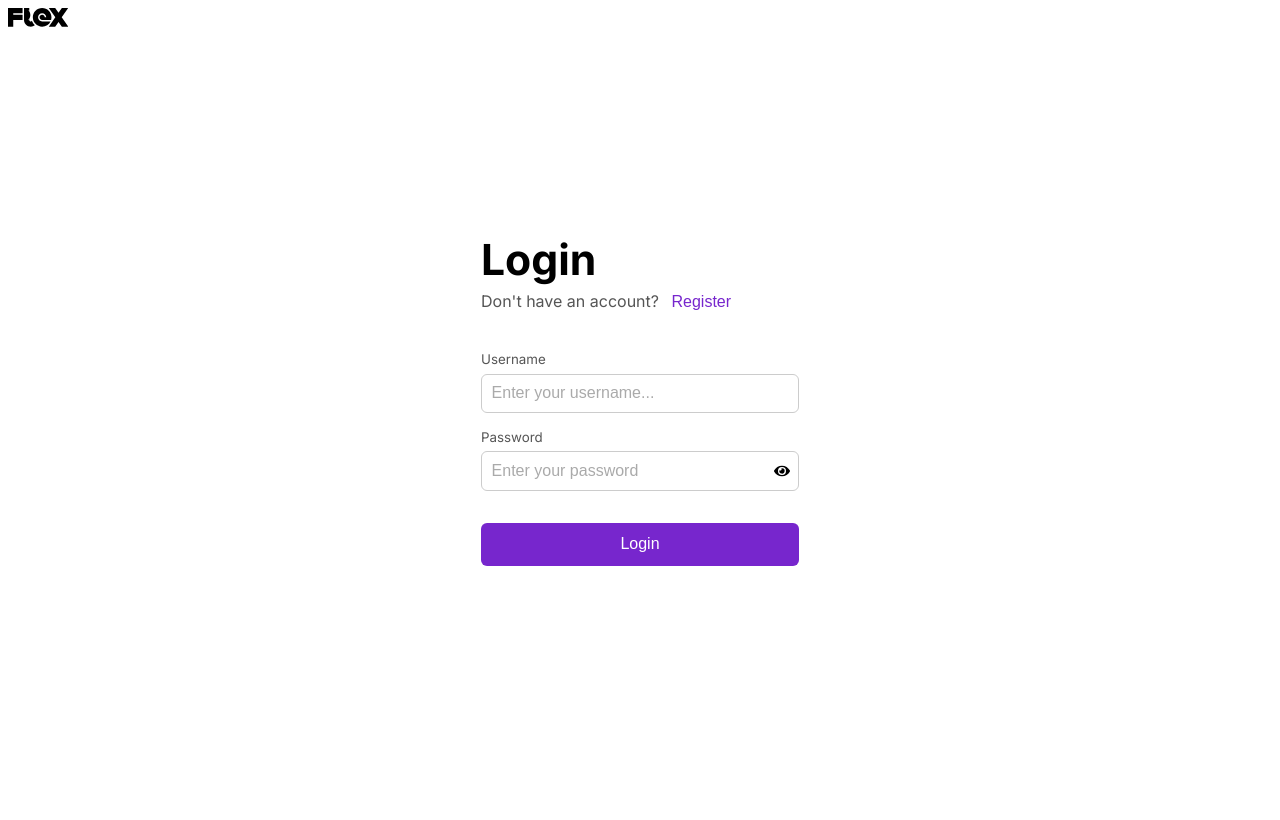
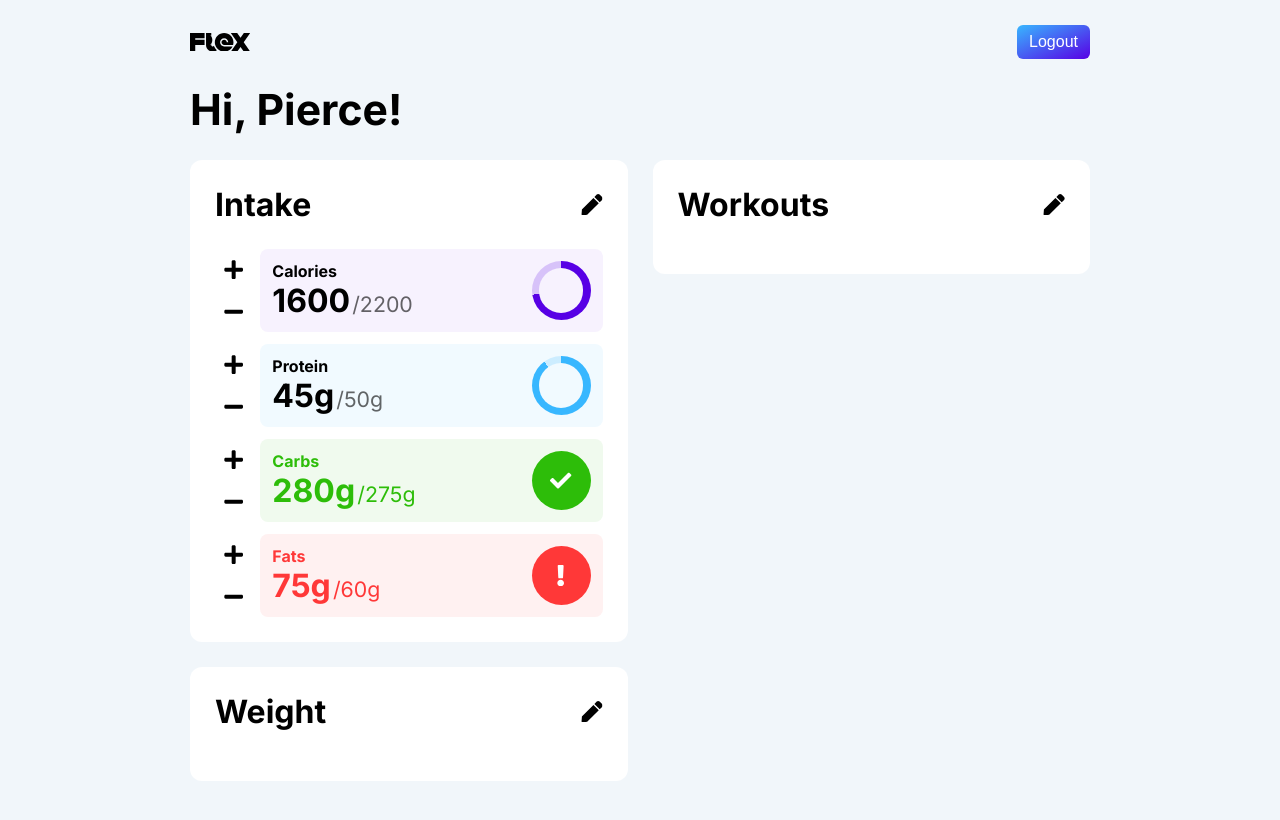
Before and after one commit to phidalgodiblasio/Flex, a React (Create React App) app in the folder frontend/flex/: page / in a window 1280 px wide. Shown: the top 820 px of the page. Built offline with nearby package versions, Linux system fonts and the light colour scheme.

Commit message:
Homepage Intake UI done; layout for homepage created

```diff
--- a/frontend/flex/src/js/App.js
+++ b/frontend/flex/src/js/App.js
@@ -7,10 +7,10 @@ export default class App extends Component {
   constructor(props) {
     super(props)
 
-    // TODO: implement sessions and save the user's logged in state within the browser
+    // TODO: reset values after testing homepage
     this.state = {
-      loggedIn: false,
-      username: ""
+      loggedIn: true,
+      username: "Pierce"
     }
   }
 
--- a/frontend/flex/src/js/Authentication.js
+++ b/frontend/flex/src/js/Authentication.js
@@ -220,6 +220,18 @@ export default class Authentication extends Component {
       )
     }
 
+    let errorMessageRender;
+    if(this.state.showErrorMessage) {
+      errorMessageRender = (
+        <div id={styles.errorBox}>
+          <p>{this.state.errorMessage}</p>
+          <button type="button" onClick={() => this.hideErrorMessage()}>
+            <FaTimes></FaTimes>
+          </button>
+        </div>
+      )
+    }
+
     let authRender = this.state.onLoginPage ? (
       <form id={styles.authForm} onSubmit={(e) => this.login(e)}>
         <h1>Login</h1>
@@ -238,6 +250,7 @@ export default class Authentication extends Component {
           {passwordErrorMessage}
         </div>
         <button className="solid-button" type="submit">Login</button>
+        {errorMessageRender}
       </form>
     ) : (
       <form id={styles.authForm} onSubmit={(e) => this.register(e)}>
@@ -265,23 +278,10 @@ export default class Authentication extends Component {
       </form>
     )
 
-    let errorMessageRender;
-    if(this.state.showErrorMessage) {
-      errorMessageRender = (
-        <div id={styles.errorBox}>
-          <p>{this.state.errorMessage}</p>
-          <button type="button" onClick={() => this.hideErrorMessage()}>
-            <FaTimes></FaTimes>
-          </button>
-        </div>
-      )
-    }
-
     return (
       <div id={styles.outerAuthWrapper}>
         <Logo className={styles.absolute} id="logo" />
         <div id={styles.innerAuthWrapper}>
-          {errorMessageRender}
           {authRender}
         </div>
       </div>
--- a/frontend/flex/src/js/Homepage.js
+++ b/frontend/flex/src/js/Homepage.js
@@ -1,4 +1,9 @@
-import React, { Component } from 'react'
+import React, { Component } from 'react';
+import styles from '../style/Homepage.module.css';
+import { ReactComponent as Logo } from '../assets/flex-logo.svg';
+import IntakeSection from './IntakeSection';
+import { FaPen } from 'react-icons/fa';
+import Section from './Section';
 
 export default class Homepage extends Component {
 
@@ -12,10 +17,48 @@ export default class Homepage extends Component {
     }
   }
 
+  handleLogout() {
+    console.log("TODO: Implement logout");
+  }
+
+  handleEditIntake() {
+    console.log("TODO: Implement handleEditIntake()");
+  }
 
   render() {
+    let intakeSection = (
+      <Section title="Intake" editFunction={this.handleEditIntake}>
+        <IntakeSection type="Calories" current={1600} goal={2200} />
+        <IntakeSection type="Protein" current={45} goal={50} />
+        <IntakeSection type="Carbs" current={280} goal={275} />
+        <IntakeSection type="Fats" current={75} goal={60} />
+      </Section>
+    );
+    let workoutSection = (
+      <Section title="Workouts">
+
+      </Section>
+    );
+    let weightSection = (
+      <Section title="Weight">
+
+      </Section>
+    );
+
     return (
-      <div>Hi, {this.props.username}</div>
+      <div className="container">
+        <header>
+          <Logo id="logo" />
+          <button className="primary-button" onClick={() => this.handleLogout()}>Logout</button>
+        </header>
+        <h1>Hi, {this.props.username}!</h1>
+
+        <div id={styles.innerBody}>
+          {intakeSection}
+          {workoutSection}
+          {weightSection}
+        </div>
+      </div>
     )
   }
 }
--- /dev/null
+++ b/frontend/flex/src/js/IntakeSection.js
@@ -0,0 +1,83 @@
+import React from 'react';
+import styles from '../style/IntakeSection.module.css';
+import { FaPlus, FaMinus, FaCheck, FaExclamation } from 'react-icons/fa';
+
+export default function IntakeSection(
+  {
+    type, // What type of intake section this is (Calories, Protein, Fats, Carbs)
+    current, // Current intake value
+    goal // Goal intake value
+  }
+  ) {
+  let innerClasses = `small-padding ${styles.innerWrap}`;
+  let colorRGB; // color to associate with this intake
+  let innerProgressColor; // matches the background color (light version of colorRGB)
+  let progressIcon = <FaCheck />;
+  if(type == "Calories") {
+    innerClasses += ` ${styles.calories}`;
+    colorRGB = "var(--primary-rgb)";
+    innerProgressColor = "var(--primary-light)";
+  } else if(type == "Protein") {
+    innerClasses += ` ${styles.protein}`;
+    colorRGB = "var(--secondary-rgb)";
+    innerProgressColor = "var(--secondary-light";
+  } else if(type == "Carbs") {
+    innerClasses += ` ${styles.carbs}`;
+    colorRGB = "var(--tertiary-rgb)";
+    innerProgressColor = "var(--tertiary-light";
+  } else if(type == "Fats") {
+    innerClasses += ` ${styles.fats}`;
+    colorRGB = "var(--fourth-rgb)";
+    innerProgressColor = "var(--fourth-light";
+  }
+
+  // Since protein, carbs, and fats are in grams, add a g to the end of those for the display
+  let currentText = current;
+  let goalText = `/${goal}`;
+  if(type != "Calories") {
+    currentText += "g";
+    goalText += "g";
+  }
+
+  // Hide the thing that makes the progress circle look like a border (so it'll look filled)
+  if(current >= goal) {
+    innerProgressColor = "none";
+    innerClasses += ` ${styles.goalReached}`;
+  }
+
+  // Warn the user if the current intake is >= 1.25 times their goal value
+  if(current >= 1.25 * goal) {
+    progressIcon = <FaExclamation />
+  }
+
+  // Calculate the arc of the progress circle
+  let progressDegrees = `${current / goal * 360}deg`;
+
+  return (
+    <div className={styles.outerWrap}>
+      <div className={styles.buttonsWrap}>
+        <button>
+          <FaPlus />
+        </button>
+        <button>
+          <FaMinus />
+        </button>
+      </div>
+      <div className={innerClasses}>
+        <div>
+          <label>{type}</label>
+          <div>
+            <span className={styles.current}>{currentText}</span>
+            <span className={styles.goal}>{goalText}</span>
+          </div>
+        </div>
+        <div
+        className={styles.progress}
+        style={{background:`conic-gradient(rgb(${colorRGB}) ${progressDegrees}, rgba(${colorRGB}, 0.2) 0deg)`}}>
+          {progressIcon}
+          <div className={styles.progressInner} style={{backgroundColor:`${innerProgressColor}`}}/>
+        </div>
+      </div>
+    </div>
+  )
+}
--- /dev/null
+++ b/frontend/flex/src/js/Section.js
@@ -0,0 +1,19 @@
+import React from 'react';
+import { FaPen } from 'react-icons/fa';
+import styles from '../style/Homepage.module.css';
+
+export default function Section({title, editFunction, children}) {
+  return (
+    <div className="section large-padding">
+      <div className="section-header">
+        <h2>{title}</h2>
+        <div>
+          <button className={styles.editButton} onClick={() => editFunction()}>
+            <FaPen />
+          </button>
+        </div>
+      </div>
+      {children}
+    </div>
+  )
+}
--- a/frontend/flex/src/style/Authentication.module.css
+++ b/frontend/flex/src/style/Authentication.module.css
@@ -1,24 +1,27 @@
 #outerAuthWrapper {
-  display: flex;
-  align-items: center;
-  justify-content: center;
+  margin: auto;
+  max-width: 400px;
   height: 100vh;
+  position: relative;
 }
 
 #innerAuthWrapper {
-  position: relative;
-  flex-grow: 1;
-  max-width: 350px;
+  height: 100%;
+  display: flex;
+  align-items: center;
 }
 
 .absolute {
   position: absolute;
   top: 0;
   left: 0;
+  margin: 25px;
 }
 
 #authForm {
-  margin: 16px;
+  position: relative;
+  margin: 25px;
+  flex-grow: 1;
 }
 
 #authForm > div {
@@ -54,7 +57,7 @@ input::placeholder {
 }
 
 .input:focus-within {
-  border-color: var(--accent-color);
+  border-color: var(--primary-color);
   background-color: rgba(var(--accent-rgb), 0.05);
 }
 
@@ -73,7 +76,7 @@ p {
   border: none;
   outline: none;
   background: none;
-  color: var(--accent-color);
+  color: var(--primary-color);
   padding: .5em;
   font-size: inherit;
 }
@@ -103,12 +106,11 @@ button[type="submit"] {
   position: absolute;
   display: flex;
   align-items: center;
-  width: calc(100% - 32px);
-  left: 16px;
+  width: 100%;
   padding: 1em;
+  margin-top: 25px;
   background-color: red;
   border-radius: var(--rounded-border);
-  top: 100%;
   animation: errorAnimation 0.3s ease-out;
 }
 
--- /dev/null
+++ b/frontend/flex/src/style/Homepage.module.css
@@ -0,0 +1,69 @@
+header {
+  display: flex;
+  flex-direction: row;
+  justify-content: space-between;
+  align-items: center;
+}
+
+h1 {
+  margin: 25px 0;
+}
+
+h2 {
+  margin: 0;
+}
+
+#innerBody {
+  max-width: 450px; /* Max width of sections */
+  margin: auto;
+}
+
+#innerBody > div {
+  flex-grow: 1;
+}
+
+#innerBody > div:not(:last-of-type) {
+  margin-bottom: 25px;
+}
+
+@media (width > 800px) {
+  #innerBody {
+    max-width: none;
+    display: grid;
+    gap: 25px;
+    grid-template-columns: 1fr 1fr;
+  }
+
+  #innerBody > div {
+    margin: 0 !important;
+  }
+
+  #innerBody > div:nth-of-type(2) {
+    grid-row: 1 / span 3; /* Honestly this is still magic to me I'm not totally sure why it works */
+    grid-column: 2;
+  }
+}
+
+.editButton {
+  background: none;
+  font-size: var(--semi-large-text);
+  line-height: 0.5em;
+  padding: 0.25em;
+  border-radius: var(--rounded-border);
+  transform: translateX(0.25em);
+}
+
+.editButton svg {
+  transition: 0.2s linear;
+  fill: var(--on-background-color);
+}
+
+.editButton:hover {
+  background-color: var(--transparent-button-hover);
+}
+
+#tall {
+  height: 1500px;
+  width: 100%;
+  background-color: #0001;
+}
--- /dev/null
+++ b/frontend/flex/src/style/IntakeSection.module.css
@@ -0,0 +1,114 @@
+.outerWrap {
+  display: flex;
+}
+
+.outerWrap:not(:last-of-type) {
+  margin-bottom: 12px;
+}
+
+.innerWrap {
+  flex-grow: 1;
+  border-radius: 8px;
+  display: flex;
+  justify-content: space-between;
+}
+
+.buttonsWrap {
+  display:flex;
+  flex-direction: column;
+  justify-content: space-around;
+  margin-right: 8px;
+}
+
+.buttonsWrap button {
+  padding: 8px;
+  font-size: var(--semi-large-text);
+  background: none;
+  line-height: 0.5;
+  border-radius: var(--rounded-border);
+}
+
+.buttonsWrap button svg {
+  transition: 0.2s linear;
+  fill: var(--on-background-color);
+}
+
+.buttonsWrap button:hover {
+  background-color: var(--transparent-button-hover);
+}
+
+.calories {
+  background-color: var(--primary-light);
+}
+
+.protein {
+  background-color: var(--secondary-light);
+}
+
+.carbs {
+  background-color: var(--tertiary-light);
+}
+
+.fats {
+  background-color: var(--fourth-light);
+}
+
+/* When the user reaches their goals, the color of the text changes to the intake's color */
+.goalReached.calories span, .goalReached.calories label {
+  color: var(--primary-color);
+}
+
+.goalReached.protein span, .goalReached.protein label {
+  color: var(--secondary-color);
+}
+
+.goalReached.carbs span, .goalReached.carbs label {
+  color: var(--tertiary-color);
+}
+
+.goalReached.fats span, .goalReached.fats label {
+  color: var(--fourth-color);
+}
+
+label {
+  color: var(--on-background-color);
+  font-weight: bold;
+  font-size: var(--medium-text);
+  margin: 0;
+}
+
+.current {
+  font-weight: bold;
+  font-size: var(--large-text);
+  color: var(--on-background-color);
+}
+
+.goal {
+  padding-left: 0.1em;
+  font-size: var(--semi-large-text);
+}
+
+.progress {
+  aspect-ratio: 1 / 1;
+  width: auto;
+  height: 100%;
+  border-radius: 999px;
+  position: relative;
+  display: flex;
+  justify-content: center;
+  align-items: center;
+}
+
+.progressInner {
+  width: 75%;
+  height: 75%;
+  border-radius: 999px;
+  position: absolute;
+  left: 12.5%;
+  top: 12.5%;
+}
+
+.progress svg {
+  fill: white;
+  font-size: var(--semi-large-text);
+}
--- a/frontend/flex/src/style/index.css
+++ b/frontend/flex/src/style/index.css
@@ -6,26 +6,72 @@
 
 body {
   margin: 0;
+  background-color: #F1F6FA;
   font-family: 'Inter', sans-serif;
   -webkit-font-smoothing: antialiased;
   -moz-osx-font-smoothing: grayscale;
 
-  --text-color: #555;
-  --accent-color: rgb(var(--accent-rgb));
-  --accent-rgb: 119, 38, 205;
+  --on-background-color: #000;
+  --text-color: #0009;
+  --primary-color: rgb(var(--primary-rgb));
+  --primary-rgb: 87, 0, 229;
+  --primary-light: #F7F2FE;
+  --secondary-color: rgb(var(--secondary-rgb));
+  --secondary-rgb: 56, 183, 255;
+  --secondary-light: #F1FAFF;
+  --tertiary-color: rgb(var(--tertiary-rgb));
+  --tertiary-rgb: 45, 189, 9;
+  --tertiary-light: #F0FAEE;
+  --fourth-color: rgb(var(--fourth-rgb));
+  --fourth-rgb: 255, 56, 56;
+  --fourth-light: #FFF1F1;
+
+  --button-gradient: linear-gradient(to bottom right, var(--secondary-color), var(--primary-color));
+  --transparent-button-hover: #0001;
 
   --rounded-border: 6px;
 
   --smallest-text: 8pt;
   --small-text: 10pt;
   --medium-text: 12pt;
-  --semi-large-text: 18pt;
+  --semi-large-text: 16pt;
   --large-text: 24pt;
   --largest-text: 32pt;
 }
 
+.container {
+  padding: 25px;
+  max-width: 950px;
+  margin:auto;
+}
+
+.section {
+  background-color: white;
+  border-radius: 12px;
+  min-width: 350px;
+  max-width: 450px;
+  height: min-content;
+}
+
+.section-header {
+  display: flex;
+  flex-direction: row;
+  justify-content: space-between;
+  align-items: center;
+  margin-bottom: 25px;
+}
+
+.large-padding {
+  padding: 25px;
+}
+
+.small-padding {
+  padding: 12px;
+}
+
 p, span, label {
   color: var(--text-color);
+  margin: 0;
 }
 
 p, span, button, input {
@@ -38,6 +84,7 @@ label {
 }
 
 h1, h2, h3, h4, h5, h6 {
+  color: var(--on-background-color);
   margin-top: 0;
   margin-bottom: 0.3em;
 }
@@ -64,8 +111,25 @@ button {
   outline: none;
 }
 
+.primary-button {
+  background: var(--button-gradient);
+  color: white;
+  border-radius: var(--rounded-border);
+  padding: 8px 12px;
+  transition: 0.2s ease-out;
+}
+
+.primary-button:hover {
+  opacity: 0.92;
+}
+
+.primary-button:focus {
+  opacity: 1;
+}
+
+/* TODO: Deprecate this */
 .solid-button {
-  background-color: var(--accent-color);
+  background-color: var(--primary-color);
   color: white;
   padding: 0.8em;
   border-radius: var(--rounded-border);
@@ -77,5 +141,4 @@ button {
 
 #logo {
   height: 14pt;
-  margin: 0.5em;
 }
```
